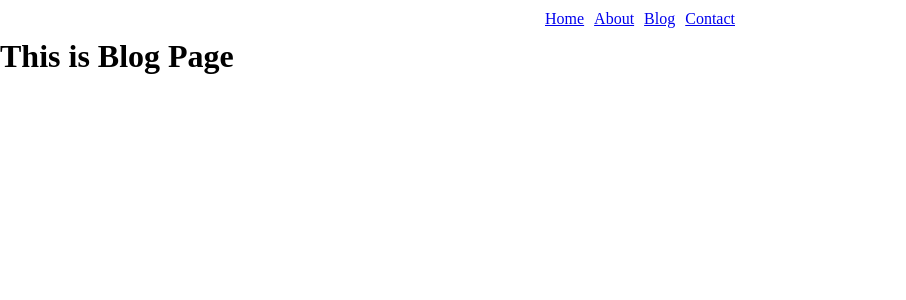
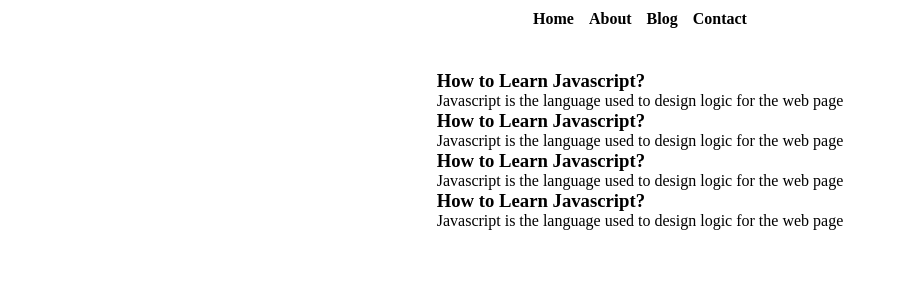
Before and after one commit to payalAppsly/HuntingCoder, a Next.js app in the folder nextjs-project/: page /blog in a window 1280 px wide. Shown: the top 300 px of the page, without its empty margins (0-906 px from the left). Built offline with nearby package versions, Linux system fonts and the light colour scheme.

Commit message:
fix blog page with API

```diff
--- /dev/null
+++ b/nextjs-project/blogdata/how-to-learn-flask.json
@@ -0,0 +1,5 @@
+{
+  "title": "how to learn javascript",
+  "content": "JavaScript is a high-level, often just-in-time compiled language that conforms to the ECMAScript standard.[11] It has dynamic typing, prototype-based object-orientation, and first-class functions. It is multi-paradigm, supporting event-driven, functional, and imperative programming styles. It has application programming interfaces (APIs) for working with text, dates, regular expressions, standard data structures, and the Document Object Model (DOM).",
+  "author": "author-1"
+}
--- /dev/null
+++ b/nextjs-project/blogdata/how-to-learn-javascript.json
@@ -0,0 +1,5 @@
+{
+  "title": "how to learn javascript",
+  "content": "JavaScript is a high-level, often just-in-time compiled language that conforms to the ECMAScript standard.[11] It has dynamic typing, prototype-based object-orientation, and first-class functions. It is multi-paradigm, supporting event-driven, functional, and imperative programming styles. It has application programming interfaces (APIs) for working with text, dates, regular expressions, standard data structures, and the Document Object Model (DOM).",
+  "author": "author-1"
+}
--- /dev/null
+++ b/nextjs-project/blogdata/how-to-learn-nextjs.json
@@ -0,0 +1,5 @@
+{
+  "title": "how to learn javascript",
+  "content": "JavaScript is a high-level, often just-in-time compiled language that conforms to the ECMAScript standard.[11] It has dynamic typing, prototype-based object-orientation, and first-class functions. It is multi-paradigm, supporting event-driven, functional, and imperative programming styles. It has application programming interfaces (APIs) for working with text, dates, regular expressions, standard data structures, and the Document Object Model (DOM).",
+  "author": "author-1"
+}
--- /dev/null
+++ b/nextjs-project/blogdata/how-to-learn-reactjs.json
@@ -0,0 +1,5 @@
+{
+  "title": "how to learn javascript",
+  "content": "JavaScript is a high-level, often just-in-time compiled language that conforms to the ECMAScript standard.[11] It has dynamic typing, prototype-based object-orientation, and first-class functions. It is multi-paradigm, supporting event-driven, functional, and imperative programming styles. It has application programming interfaces (APIs) for working with text, dates, regular expressions, standard data structures, and the Document Object Model (DOM).",
+  "author": "author-1"
+}
--- /dev/null
+++ b/nextjs-project/pages/api/blogs.js
@@ -0,0 +1,9 @@
+// Next.js API route support: https://nextjs.org/docs/api-routes/introduction
+import * as fs from "fs";
+
+export default function handler(req, res) {
+  fs.readdir("blogdata", (err, data) => {
+    console.log(data);
+    res.status(200).json(data);
+  });
+}
--- a/nextjs-project/pages/api/hello.js
+++ /dev/null
@@ -1,5 +0,0 @@
-// Next.js API route support: https://nextjs.org/docs/api-routes/introduction
-
-export default function handler(req, res) {
-  res.status(200).json({ name: 'John Doe' })
-}
--- a/nextjs-project/pages/blog.js
+++ b/nextjs-project/pages/blog.js
@@ -1,9 +1,45 @@
 import React from "react";
+import Link from "next/link";
+import styles from "../styles/Blog.module.css";
 
 const Blog = () => {
   return (
-    <div>
-      <h1>This is Blog Page</h1>
+    <div className={styles.container}>
+      <main className={styles.main}>
+        <div className={styles.blogItem}>
+          <Link href={"blogpost/learn-javascript"}>
+            {" "}
+            <h3>How to Learn Javascript?</h3>
+            <p>
+              Javascript is the language used to design logic for the web page
+            </p>
+          </Link>
+        </div>
+        <div className={styles.blogItem}>
+          <Link href={"blogpost/learn-javascript"}>
+            <h3>How to Learn Javascript?</h3>
+            <p>
+              Javascript is the language used to design logic for the web page
+            </p>
+          </Link>
+        </div>
+        <div className={styles.blogItem}>
+          <Link href={"blogpost/learn-javascript"}>
+            <h3>How to Learn Javascript?</h3>
+            <p>
+              Javascript is the language used to design logic for the web page
+            </p>
+          </Link>
+        </div>
+        <div className={styles.blogItem}>
+          <Link href={"blogpost/learn-javascript"}>
+            <h3>How to Learn Javascript?</h3>
+            <p>
+              Javascript is the language used to design logic for the web page
+            </p>
+          </Link>
+        </div>
+      </main>
     </div>
   );
 };
--- a/nextjs-project/pages/index.js
+++ b/nextjs-project/pages/index.js
@@ -41,7 +41,7 @@ export default function Home() {
         </div>
 
         <div className={styles.blogs}>
-          <h2>Popular Blogs</h2>
+          <h2>Latest Blogs</h2>
           <div className={styles.blogItem}>
             <h3>How to Learn Javascript?</h3>
             <p>
--- /dev/null
+++ b/nextjs-project/styles/Blog.module.css
@@ -0,0 +1,16 @@
+.container {
+  padding: 0 20rem;
+}
+
+.main {
+  display: flex;
+  flex-direction: column;
+  justify-content: space-between;
+  align-items: center;
+  padding: 2rem;
+}
+
+.main a {
+  text-decoration: none;
+  color: black;
+}
--- /dev/null
+++ b/nextjs-project/styles/BlogPost.module.css
@@ -0,0 +1,25 @@
+.container {
+  padding: 0 20rem;
+}
+
+.main {
+  display: flex;
+  flex-direction: column;
+  justify-content: space-between;
+  align-items: center;
+  padding: 2rem;
+}
+
+.main a {
+  text-decoration: none;
+  color: black;
+}
+
+.back {
+  margin: 10px 0px;
+  padding: 0.5rem 2rem;
+  border-radius: var(--border-radius);
+  background: rgba(var(--card-rgb), 0);
+  border: 1px solid rgba(var(--card-border-rgb));
+  transition: background 200ms, border 200ms;
+}
--- a/nextjs-project/styles/Home.module.css
+++ b/nextjs-project/styles/Home.module.css
@@ -239,8 +239,14 @@
 }
 .listContainer {
   display: flex;
-  gap: 10px;
+  gap: 15px;
 }
 .listItem {
   list-style: none;
 }
+
+.nav a {
+  text-decoration: none;
+  color: black;
+  font-weight: 800;
+}
```
Also changed, not shown: nextjs-project/pages/blogpost/[slug].js (+17 -2 lines).
